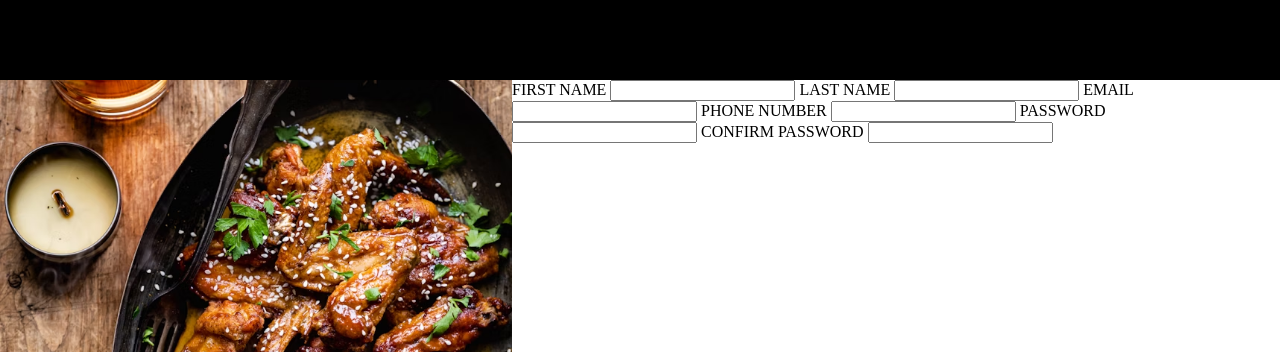
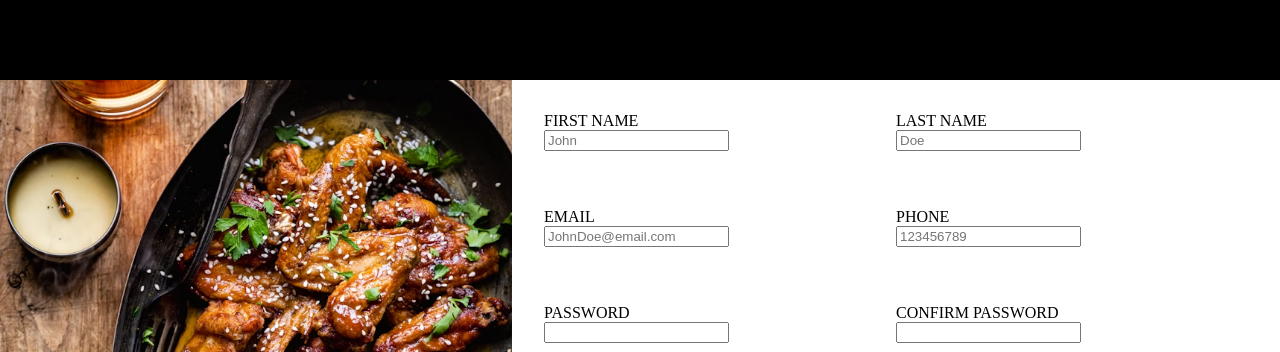
Before and after one commit to sain020/Sign-Up-Form, a plain HTML site: page index.html in a window 1280 px wide. Shown: the top 352 px of the page. Drawn offline with Linux system fonts and the light colour scheme.

Commit message:
Modified the top div of the form so that everything's positioned

```diff
--- a/index.html
+++ b/index.html
@@ -11,18 +11,39 @@
         <h1>SAIN</h1>
     </div>
     <form>
+        <div class="top">
+            <div class="left">
+                <div>
                     <label for="first-name">FIRST NAME</label>
-        <input type="text" id="first-name" required>
-        <label for="last-name">LAST NAME</label>
-        <input type="text" id="last-name" required>
+                    <input type="text" id="first-name" required placeholder="John">
+                </div>
+                <div>
                     <label for="email">EMAIL</label>
-        <input type="email" required>
-        <label for="phone">PHONE NUMBER</label>
-        <input type="tel" id="phone">
+                    <input type="email" required placeholder="JohnDoe@email.com">
+                </div>
+                <div>
                     <label for="password">PASSWORD</label>
                     <input type="text" id="password" required>
+                </div>
+            </div>
+            <div class="right">
+                <div>
+                    <label for="last-name">LAST NAME</label>
+                    <input type="text" id="last-name" required placeholder="Doe">
+                </div>
+                <div>
+                    <label for="phone">PHONE</label>
+                    <input type="tel" id="phone" placeholder="123456789" maxlength="10">
+                </div>
+                <div>
                     <label for="confirm-password">CONFIRM PASSWORD</label>
                     <input type="text" id="confirm-password" required>
+                </div>
+            </div>
+        </div>
+        <div class="bottom">
+            <button type="submit">Create Account</button>
+        </div>
     </form>
 </body>
 </html>
--- a/style.css
+++ b/style.css
@@ -29,6 +29,34 @@ body div{
 form{
     width: 60vw;
     background-color: white;
+
+    display: flex;
+    flex-direction: column;
+    padding: 2.5vw;
+}
+form > div{
+    height: 50%;
+    width: 100%;
+
+    display: flex;
+    align-items: center;
+    justify-content: left;
+}
+
+form > div > *{
+    display: block;
+
+    display: flex;
+    flex-direction: column;
+    align-items: left;
+    justify-content: space-between;
+
+    width: 100%;
+}
+
+form div div{
+    height: 100%;
+    width: 50%;
 }
 
 #main-pic h1{
```
Lines whose indentation alone changed are shown as unchanged.
